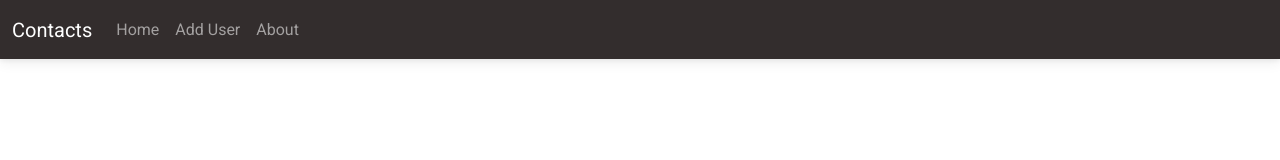
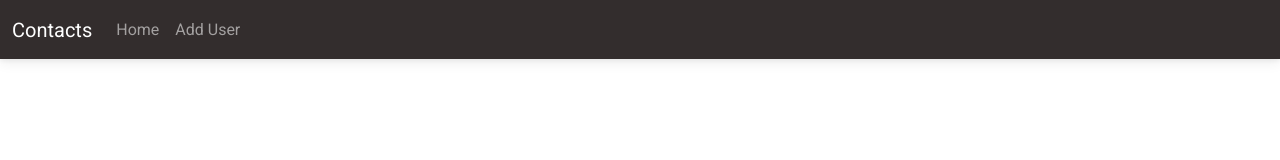
Before and after one commit to mikaeelkhalid/react-redux-saga-json-crud, a React (Create React App) app: page / in a window 1280 px wide. Shown: the top 160 px of the page. Built offline with nearby package versions, Linux system fonts and the light colour scheme; data requests are answered from the project's data file.

Commit message:
cleaning

```diff
--- a/src/App.js
+++ b/src/App.js
@@ -1,7 +1,6 @@
 import { BrowserRouter as Router, Switch, Route } from 'react-router-dom';
 import Home from './pages/Home';
 import AddEditUser from './pages/AddEditUser';
-import About from './pages/About';
 import UserInfo from './pages/UserInfo';
 import './App.css';
 import Header from './components/Header';
@@ -17,7 +16,6 @@ const App = () => {
         <ToastContainer />
         <Switch>
           <Route exact path='/' component={Home} />
-          <Route path='/about' component={About} />
           <Route path='/user-info/:id' component={UserInfo} />
           <Route path='/add-user' component={AddEditUser} />
           <Route path='/edit-user/:id' component={AddEditUser} />
--- a/src/components/Header.js
+++ b/src/components/Header.js
@@ -13,22 +13,21 @@ import {
 } from 'mdb-react-ui-kit';
 
 const Header = () => {
-  const [showNavColorSecond, setShowNavColorSecond] = useState(false);
+  const [showNav, setShowNav] = useState(false);
+
   return (
     <MDBNavbar expand='lg' dark bgColor='dark'>
       <MDBContainer fluid>
         <MDBNavbarBrand>Contacts</MDBNavbarBrand>
         <MDBNavbarToggler
           type='button'
-          data-target='#navbarColor02'
-          aria-controls='navbarColor02'
           aria-expanded='false'
           aria-label='Toggle navigation'
-          onClick={() => setShowNavColorSecond(!showNavColorSecond)}
+          onClick={() => setShowNav(!showNav)}
         >
           <MDBIcon icon='bars' fas />
         </MDBNavbarToggler>
-        <MDBCollapse show={showNavColorSecond} navbar id='navbarColor02'>
+        <MDBCollapse show={showNav} navbar>
           <MDBNavbarNav className='me-auto mb-2 mb-lg-0'>
             <MDBNavbarItem className='active'>
               <MDBNavbarLink aria-current='page' href='/'>
@@ -38,9 +37,6 @@ const Header = () => {
             <MDBNavbarItem>
               <MDBNavbarLink href='/add-user'>Add User</MDBNavbarLink>
             </MDBNavbarItem>
-            <MDBNavbarItem>
-              <MDBNavbarLink href='/about'>About</MDBNavbarLink>
-            </MDBNavbarItem>
           </MDBNavbarNav>
         </MDBCollapse>
       </MDBContainer>
--- a/src/index.js
+++ b/src/index.js
@@ -5,6 +5,7 @@ import './index.css';
 import App from './App';
 import { Provider } from 'react-redux';
 import store from './redux/store';
+
 ReactDOM.render(
   <React.StrictMode>
     <Provider store={store}>
--- a/src/pages/About.js
+++ /dev/null
@@ -1,7 +0,0 @@
-import React from 'react';
-
-const About = () => {
-  return <div>about</div>;
-};
-
-export default About;
```
Also changed, not shown: src/redux/actions.js (+8 -0 lines), src/sagas/userSagas.js (+10 -2 lines).
